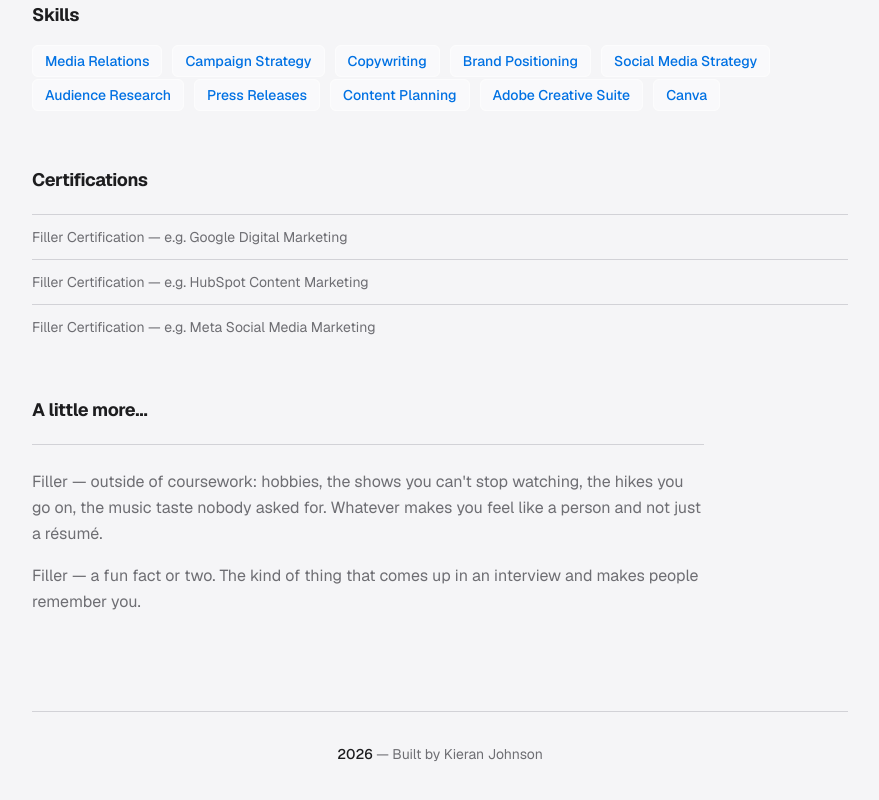
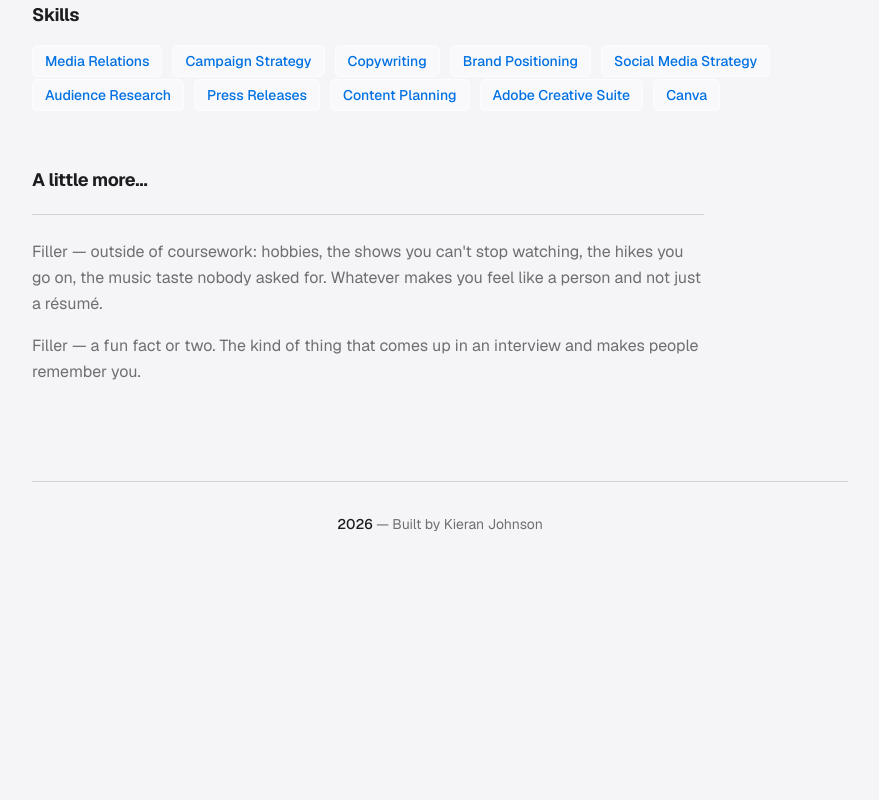
Before and after one commit to KieranDaCoder/kieranjohnson, a Next.js app: page /about in a window 1280 px wide. Shown: the part 1009-1809 px from the top of the page, without its empty margins (200-1079 px from the left). After the commit the page ends 1623 px from the top, so only its background shows below. Built offline with nearby package versions, Linux system fonts and the light colour scheme.

Commit message:
Remove placeholder Certifications section from About page
No real certifications to list yet; the fake "Filler Certification"
entries were being shown to visitors as-is.

```diff
--- a/src/app/about/page.tsx
+++ b/src/app/about/page.tsx
@@ -18,12 +18,6 @@ const skills = [
   "Content Planning",
   "Adobe Creative Suite",
   "Canva",
-];
-
-const certifications = [
-  "Filler Certification — e.g. Google Digital Marketing",
-  "Filler Certification — e.g. HubSpot Content Marketing",
-  "Filler Certification — e.g. Meta Social Media Marketing",
 ];
 
 export default function AboutPage() {
@@ -97,20 +91,6 @@ export default function AboutPage() {
         </div>
       </section>
 
-      {/* Certifications */}
-      <section className="mt-16">
-        <Reveal>
-          <h2 className="display text-lg text-charcoal">Certifications</h2>
-        </Reveal>
-        <ul className="mt-6 space-y-3">
-          {certifications.map((cert, i) => (
-            <Reveal key={cert} delay={Math.min(i * 0.08, 0.3)}>
-              <li className="border-t border-hairline pt-3 text-sm text-muted">{cert}</li>
-            </Reveal>
-          ))}
-        </ul>
-      </section>
-
       {/* A little more — casual, non-professional */}
       <section id="more" className="mt-16 scroll-mt-24">
         <Reveal>
```
